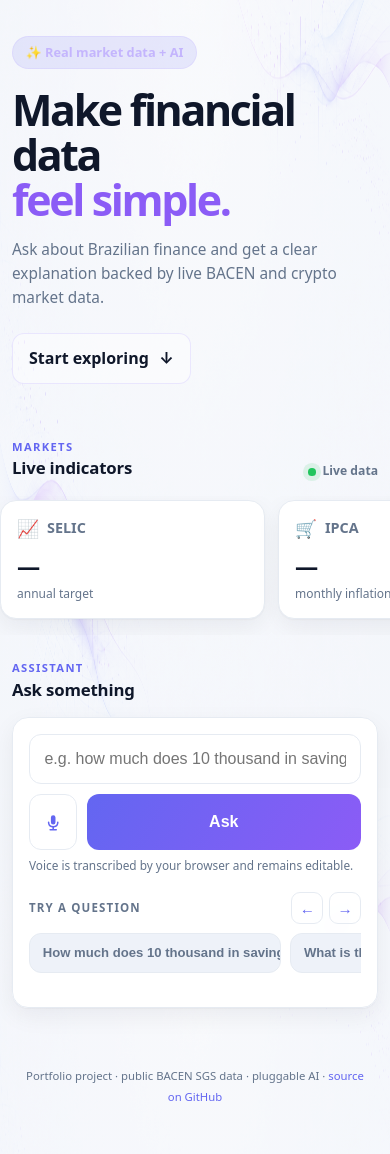
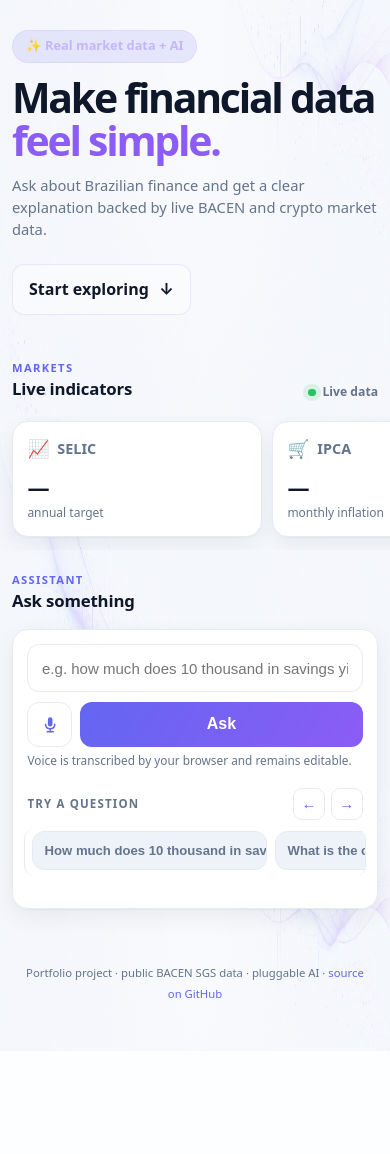
Before and after one commit to BoniLuan/finpulse, a PHP site: page / in a window 390 px wide. Shown: the part 56-1210 px from the top of the page. After the commit the page ends 1107 px from the top, so only its background shows below. Run offline with PHP 8.4, Linux system fonts and the light colour scheme.

Commit message:
fix(web): balance mobile layout controls

```diff
--- a/services/web/src/style.css
+++ b/services/web/src/style.css
@@ -482,32 +482,44 @@ main.dashboard {
   .topbar { padding: 0.6rem var(--content-gutter); }
   .auth-controls .who { display: none; }
   .auth-controls button { padding: 0.45rem 0.7rem; font-size: 0.8rem; }
-  .hero { min-height: 19rem; padding: 2.25rem var(--content-gutter); }
+  .hero { min-height: 17.5rem; padding: 1.85rem var(--content-gutter); }
   .hero-content { width: 100%; }
-  .hero h1 { font-size: clamp(2.25rem, 11vw, 3rem); }
-  .hero p { font-size: 0.96rem; }
+  .hero h1 { font-size: clamp(2.1rem, 10.5vw, 2.75rem); margin-bottom: 0.75rem; }
+  .hero p { font-size: 0.92rem; line-height: 1.5; }
+  .hero .badge { margin-bottom: 0.8rem; }
   .hero-action { display: inline-flex; }
-  main.dashboard { display: block; width: 100%; padding: 1.1rem var(--content-gutter) 2.5rem; }
-  main.dashboard > * + * { margin-top: 1.5rem; }
+  main.dashboard { display: block; width: 100%; padding: 0.9rem var(--content-gutter) 2.25rem; }
+  main.dashboard > * + * { margin-top: 1.3rem; }
   .cards {
     display: flex;
     overflow-x: auto;
-    gap: 0.8rem;
+    gap: 0.65rem;
     margin-inline: calc(-1 * var(--content-gutter));
-    padding: 0.25rem var(--content-gutter) 1rem;
+    padding: 0.3rem var(--content-gutter) 0.85rem;
+    scroll-padding-inline: var(--content-gutter);
     scroll-snap-type: x mandatory;
     scrollbar-width: none;
   }
   .cards::-webkit-scrollbar { display: none; }
-  .card { flex: 0 0 68vw; padding: 0.9rem 1rem; scroll-snap-align: start; }
-  .card-value { font-size: 1.45rem; }
-  .chat .panel, .history .panel { padding: 1rem; }
-  .suggestion-card { flex-basis: 76%; min-height: 2.5rem; }
-  .context-rail { margin-top: 2rem; }
+  .card { flex: 0 0 64vw; padding: 0.82rem 0.9rem; scroll-snap-align: start; }
+  .card-value { font-size: 1.38rem; }
+  .chat .panel, .history .panel { padding: 0.9rem; }
+  .suggestion-viewport {
+    margin-inline: -0.2rem;
+    padding: 0.15rem 0.45rem 0.35rem;
+    border-inline: 1px solid var(--line);
+    border-radius: 10px;
+    scroll-padding-inline: 0.45rem;
+  }
+  .suggestion-card { flex-basis: 72%; min-height: 2.45rem; padding: 0.45rem 0.7rem; }
+  .context-rail { margin-top: 1.3rem; }
   #ask-form { flex-direction: column; }
-  #question { min-height: 3.15rem; padding: 0.8rem 0.9rem; }
-  .ask-actions button { min-height: 3.15rem; }
-  .ask-actions button[type="submit"] { flex: 1; }
+  #question { min-height: 3rem; padding: 0.75rem 0.85rem; font-size: 0.94rem; }
+  .ask-actions { justify-content: flex-end; gap: 0.5rem; }
+  .ask-actions button { min-height: 2.8rem; }
+  .voice-input { flex-basis: 2.8rem; width: 2.8rem; }
+  .ask-actions button[type="submit"] { flex: 1; min-width: 0; min-height: 2.8rem; padding-inline: 1.25rem; }
+  .voice-status { margin-top: 0.25rem; }
   .history-list li { flex-direction: column; gap: 0.6rem; }
   .history-list button { align-self: flex-end; }
 }
```
